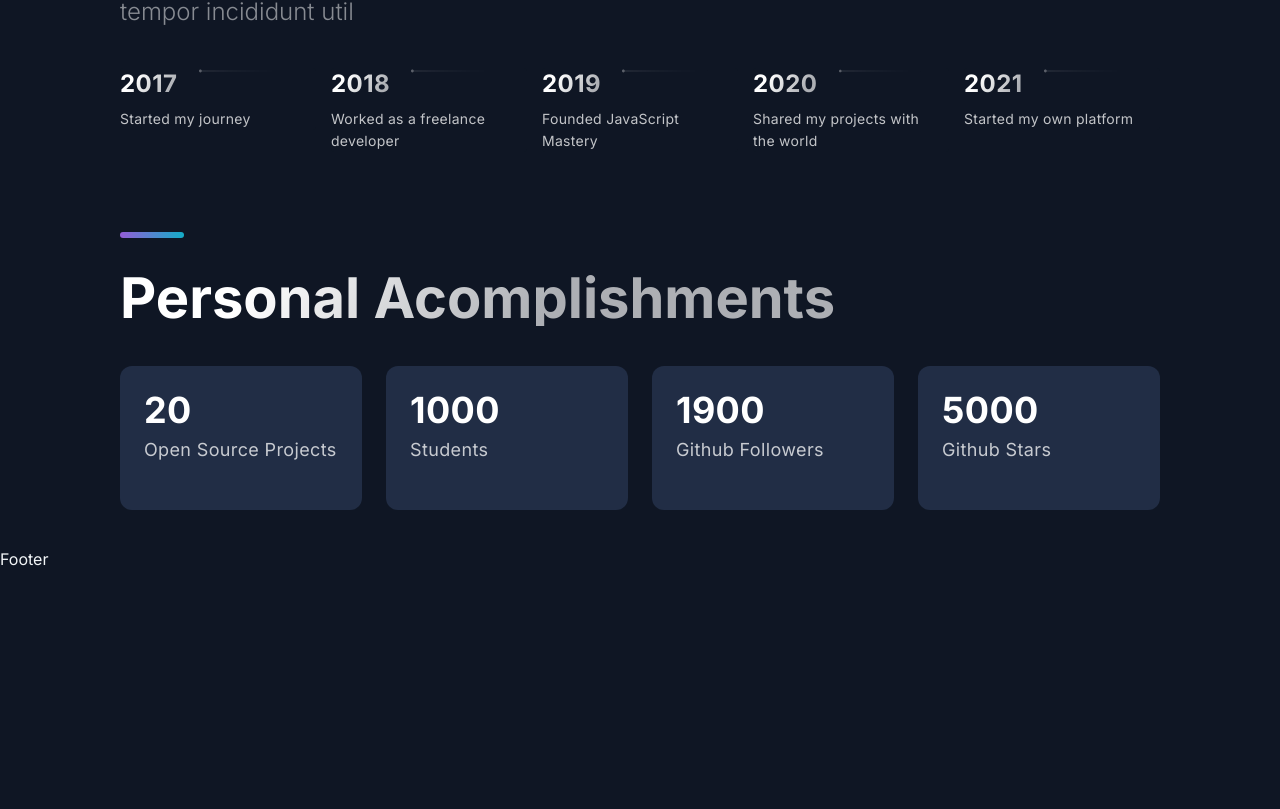
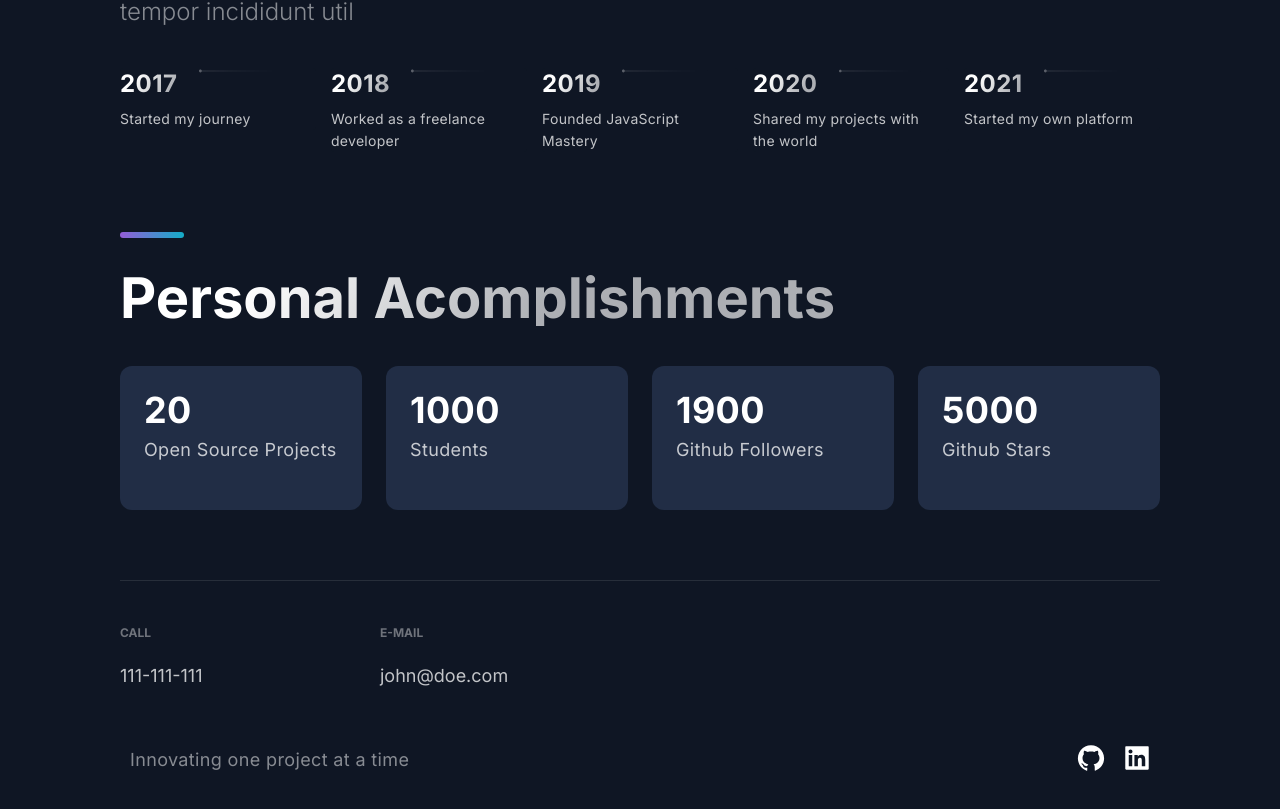
Before and after one commit to matheus-ferreira1/portfolio-with-next, a Next.js app: page / in a window 1280 px wide. Shown: the part 2808-3617 px from the top of the page. Before the commit the page ends 3377 px from the top, so only its background shows below. Built offline with nearby package versions, Linux system fonts and the light colour scheme.

Commit message:
app finalized

```diff
--- a/src/components/Footer/Footer.js
+++ b/src/components/Footer/Footer.js
@@ -1,14 +1,46 @@
-import React from 'react';
-import { AiFillGithub, AiFillInstagram, AiFillLinkedin } from 'react-icons/ai';
+import React from "react";
+import { AiFillGithub, AiFillInstagram, AiFillLinkedin } from "react-icons/ai";
 
-import { SocialIcons } from '../Header/HeaderStyles';
-import { CompanyContainer, FooterWrapper, LinkColumn, LinkItem, LinkList, LinkTitle, Slogan, SocialContainer, SocialIconsContainer } from './FooterStyles';
+import { SocialIcons } from "../Header/HeaderStyles";
+import {
+  CompanyContainer,
+  FooterWrapper,
+  LinkColumn,
+  LinkItem,
+  LinkList,
+  LinkTitle,
+  Slogan,
+  SocialContainer,
+  SocialIconsContainer,
+} from "./FooterStyles";
 
 const Footer = () => {
   return (
-    <div>
-      Footer
-    </div>
+    <FooterWrapper>
+      <LinkList>
+        <LinkColumn>
+          <LinkTitle>Call</LinkTitle>
+          <LinkItem href="tel: 111-111-111">111-111-111</LinkItem>
+        </LinkColumn>
+        <LinkColumn>
+          <LinkTitle>E-mail</LinkTitle>
+          <LinkItem href="mailto:john@doe.com">john@doe.com</LinkItem>
+        </LinkColumn>
+      </LinkList>
+      <SocialIconsContainer>
+        <CompanyContainer>
+          <Slogan>Innovating one project at a time</Slogan>
+        </CompanyContainer>
+        <SocialContainer>
+          <SocialIcons href="https://github.com/matheus-ferreira1">
+            <AiFillGithub size="3rem" />
+          </SocialIcons>
+          <SocialIcons href="https://www.linkedin.com/in/matheus-ferreira33/">
+            <AiFillLinkedin size="3rem" />
+          </SocialIcons>
+        </SocialContainer>
+      </SocialIconsContainer>
+    </FooterWrapper>
   );
 };
 
```
